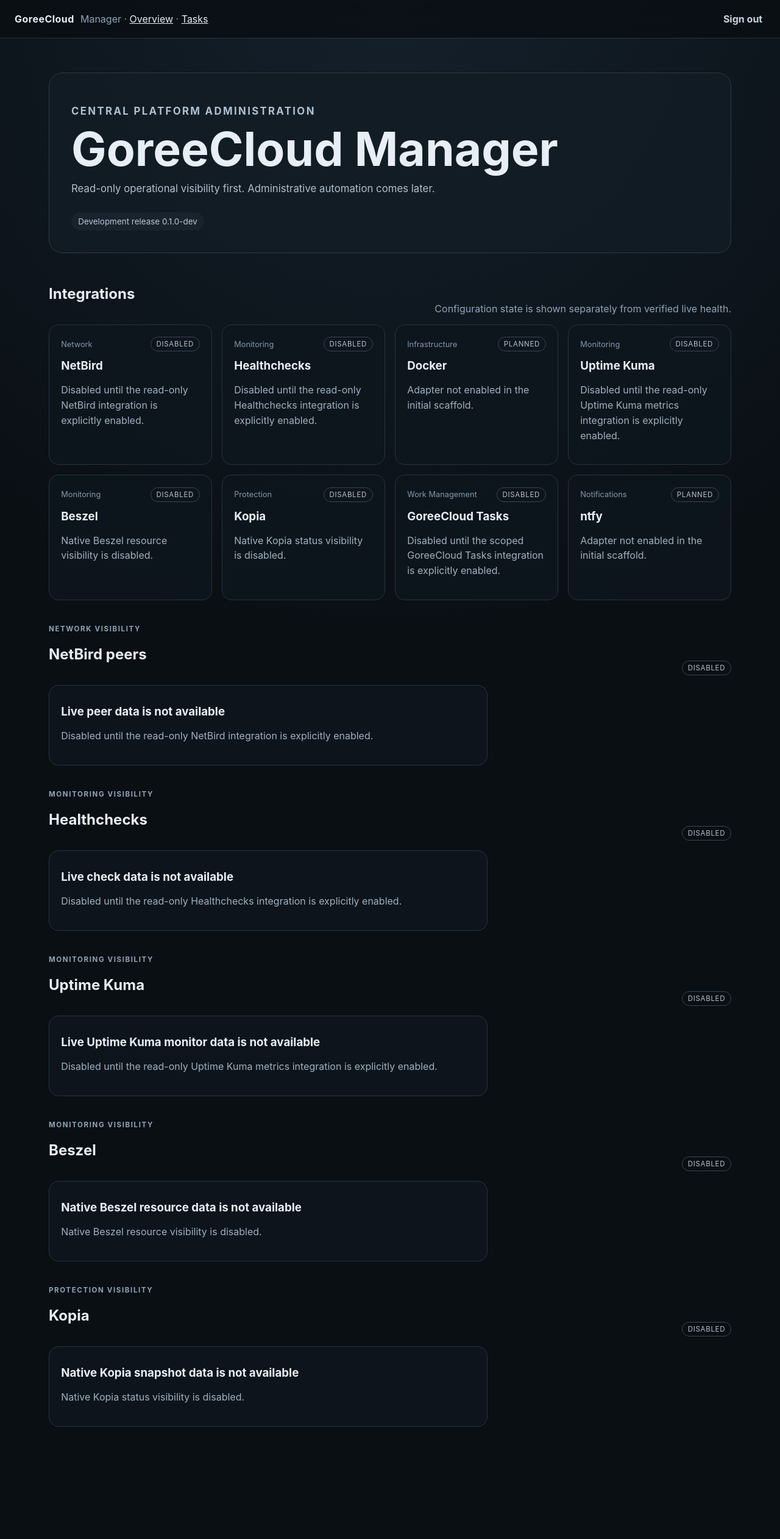
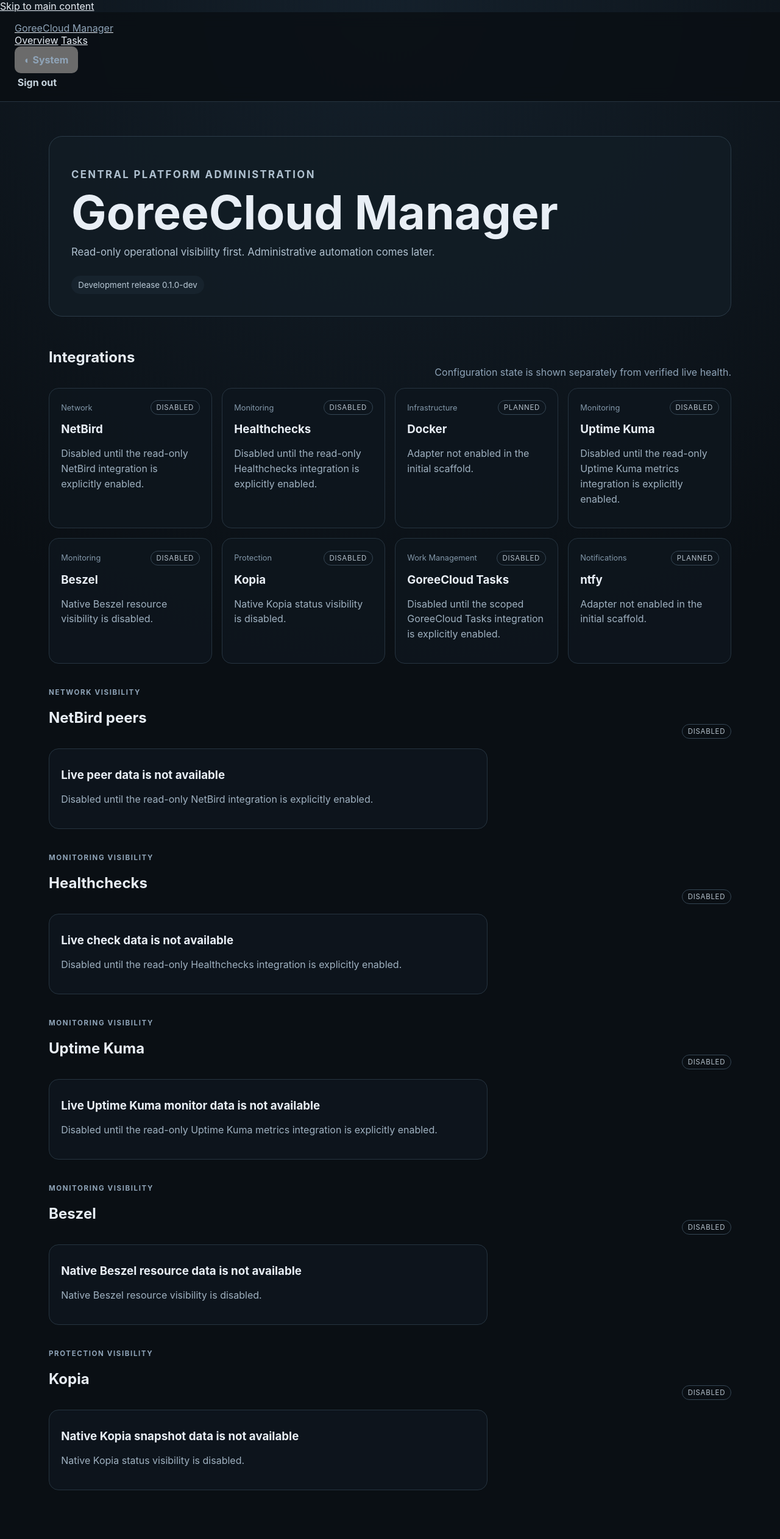
Before and after one commit to GoreeCloud/goreecloud-manager, a Django app: page / in a window 1280 px wide. Shown: the whole page at 61% size. Before the commit the page ends 2339 px from the top, so only its background shows below. Run offline with Django 5.2, Linux system fonts and the light colour scheme; the visitor is signed in with stand-in values (Sample User, id 1).

Commit message:
Improve Manager shell accessibility and theme controls

```diff
--- a/core/templates/core/base.html
+++ b/core/templates/core/base.html
@@ -4,29 +4,42 @@
 <head>
   <meta charset="utf-8">
   <meta name="viewport" content="width=device-width, initial-scale=1">
+  <meta name="color-scheme" content="light dark">
   <title>{% block title %}GoreeCloud Manager{% endblock %}</title>
   <link rel="stylesheet" href="{% static 'core/css/app.css' %}">
+  <script defer src="{% static 'core/js/theme.js' %}"></script>
 </head>
 <body>
+  <a class="skip-link" href="#main-content">Skip to main content</a>
   <header class="site-header">
-    <div>
-      <strong>GoreeCloud</strong>
-      <span>Manager</span>
+    <div class="site-header-inner">
+      <div class="header-cluster">
+        <a class="brand" href="{% url 'overview' %}" aria-label="GoreeCloud Manager overview">
+          <span class="brand-mark">GoreeCloud</span>
+          <span class="brand-product">Manager</span>
+        </a>
         {% if user.is_authenticated %}
-        <span>·</span>
-        <a href="{% url 'overview' %}">Overview</a>
-        <span>·</span>
-        <a href="{% url 'tasks' %}">Tasks</a>
+          <nav class="primary-nav" aria-label="Primary">
+            <a class="nav-link" href="{% url 'overview' %}" {% if request.resolver_match.url_name == 'overview' %}aria-current="page"{% endif %}>Overview</a>
+            <a class="nav-link" href="{% url 'tasks' %}" {% if request.resolver_match.url_name == 'tasks' %}aria-current="page"{% endif %}>Tasks</a>
+          </nav>
         {% endif %}
       </div>
+      <div class="header-actions">
+        <button class="theme-toggle" type="button" data-theme-toggle aria-label="Change appearance">
+          <span class="theme-icon" aria-hidden="true">◐</span>
+          <span class="theme-label" data-theme-label>System</span>
+        </button>
         {% if user.is_authenticated %}
           <form method="post" action="{% url 'logout' %}">
             {% csrf_token %}
             <button class="link-button" type="submit">Sign out</button>
           </form>
         {% endif %}
+      </div>
+    </div>
   </header>
-  <main class="container">
+  <main class="container" id="main-content">
     {% block content %}{% endblock %}
   </main>
 </body>
```
Lines whose indentation alone changed are shown as unchanged.
